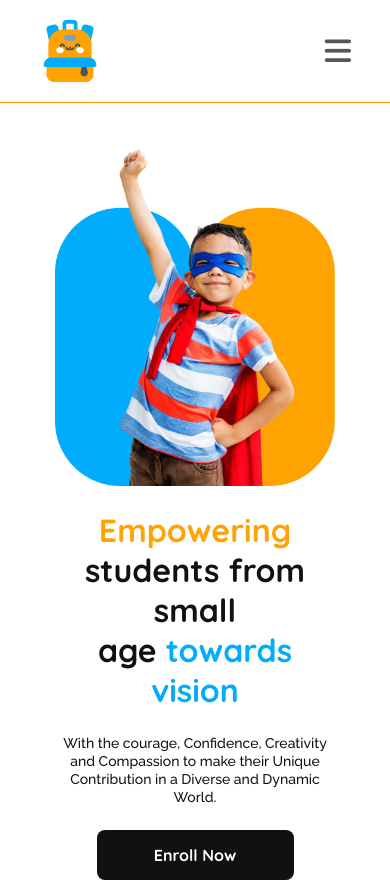
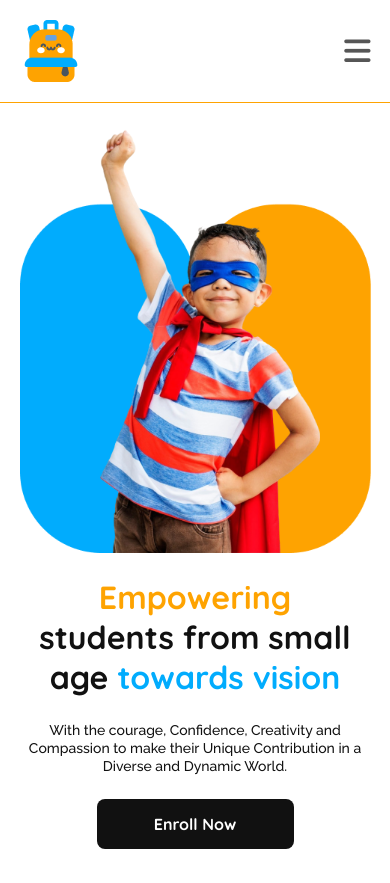
Before and after one commit to islamfakrul/PH-Assignment-2, a plain HTML site: page index.html in a window 390 px wide. Shown: the top 883 px of the page. Drawn offline with Linux system fonts and the light colour scheme.

Commit message:
Fixing Issues

```diff
--- a/index.html
+++ b/index.html
@@ -16,6 +16,7 @@
 <body>
     <header>
         <nav>
+            <div class="menubar">
                 <div class="logo">
                     <img src="assets/logo.png" alt="">
                     <p class="logo-text">School</p>
@@ -36,6 +37,7 @@
 
                 <div class="hamburger">
                     <i class="fas fa-bars"></i>
+                </div>
             </div>
         </nav>
     </header>
--- a/style.css
+++ b/style.css
@@ -33,12 +33,17 @@ p {
 }
 
 nav {
-    max-width: 80%;
+    width: 100%;
+    margin: 0 auto;
+}
+
+.hero-container, .curriculum-container, .stories-container, .footer-container{
+    max-width: 100%;
     margin: 0 auto;
 }
 
 .hero-section, .curriculum-section, .stories-section, .footer-section{
-    max-width: 80%;
+    width: 80%;
     margin: 0 auto;
     padding: 60px 0px 60px 0px;
 }
@@ -63,8 +68,8 @@ ul li {
 
 /* --- Common Responsive Styles --- */
 @media (max-width: 768px) {
-    .hero-section, .curriculum-section, .stories-section {
-        width: 100%;
+    .hero-section, .curriculum-section, .stories-section, .footer-section {
+        width: 90%;
         margin: 0 auto;
         padding: 20px 0px 0px 0px;
     }
@@ -78,11 +83,13 @@ ul li {
 
 
 /* --- Nav Bar Styles --- */
-nav {
+.menubar {
     display: flex;
     justify-content: space-between;
     align-items: center;
     padding: 20px 0;
+    width: 80%;
+    margin: auto;
 }
 
 .logo {
@@ -160,8 +167,11 @@ nav button {
         overflow: hidden;
     }
 
-    nav, main {
-        padding: 20px;
+    .menubar {
+        width: 90%;
+    }
+
+    nav {
         margin: 0 auto;
     }
 
@@ -499,6 +509,10 @@ nav button {
 
 /* --- Story Section Responsive Styles --- */
 @media (max-width: 768px) {
+    .stories-section {
+        padding-bottom: 40px;
+    }
+
     .stories-section-btn {
         color: rgb(255, 255, 255);
         padding: 10px;
@@ -606,6 +620,7 @@ nav button {
 @media (max-width: 768px) {
     .footer-section {
         display: block;
+        padding: 40px 0px;
     }
 
     .footer-column-one, .footer-column-two {
```
Lines whose indentation alone changed are shown as unchanged.
